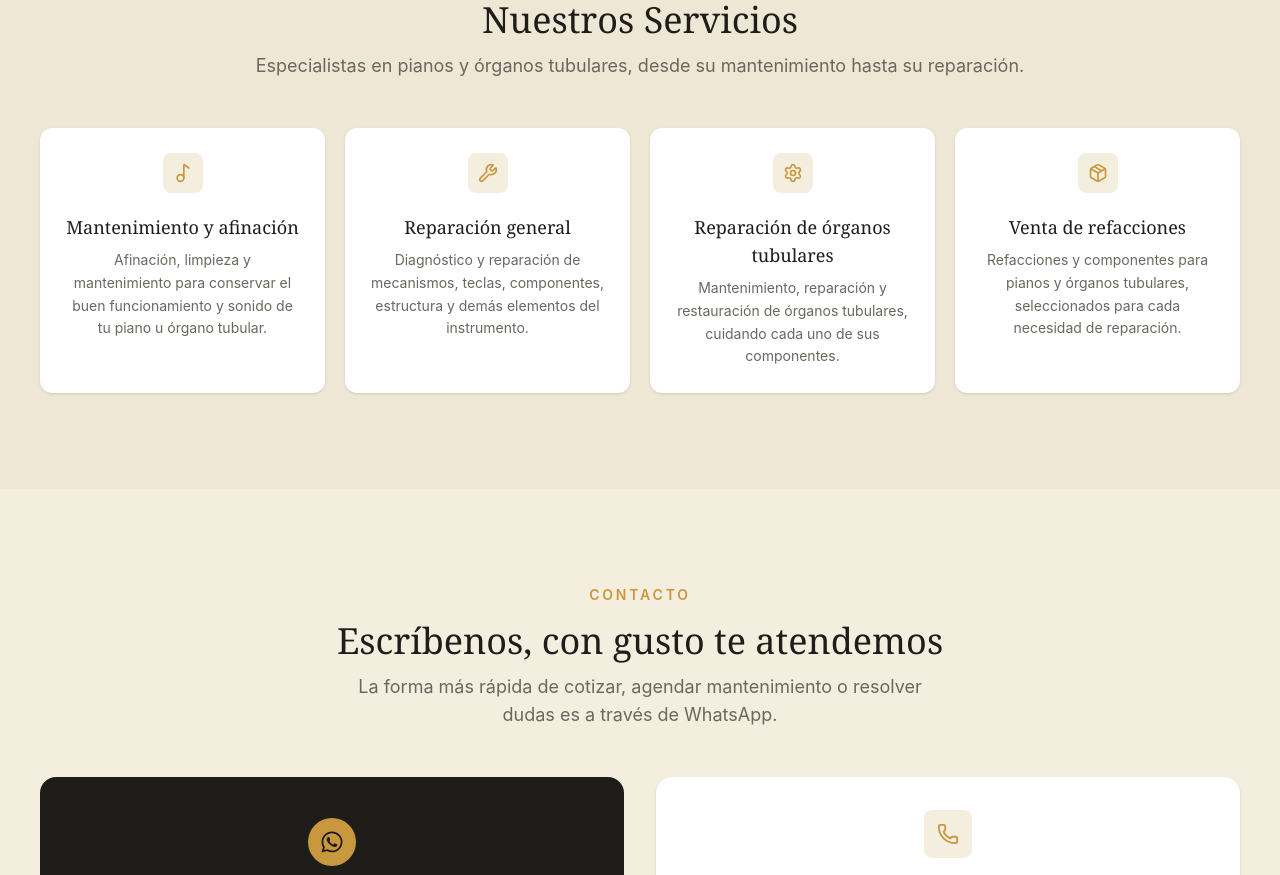
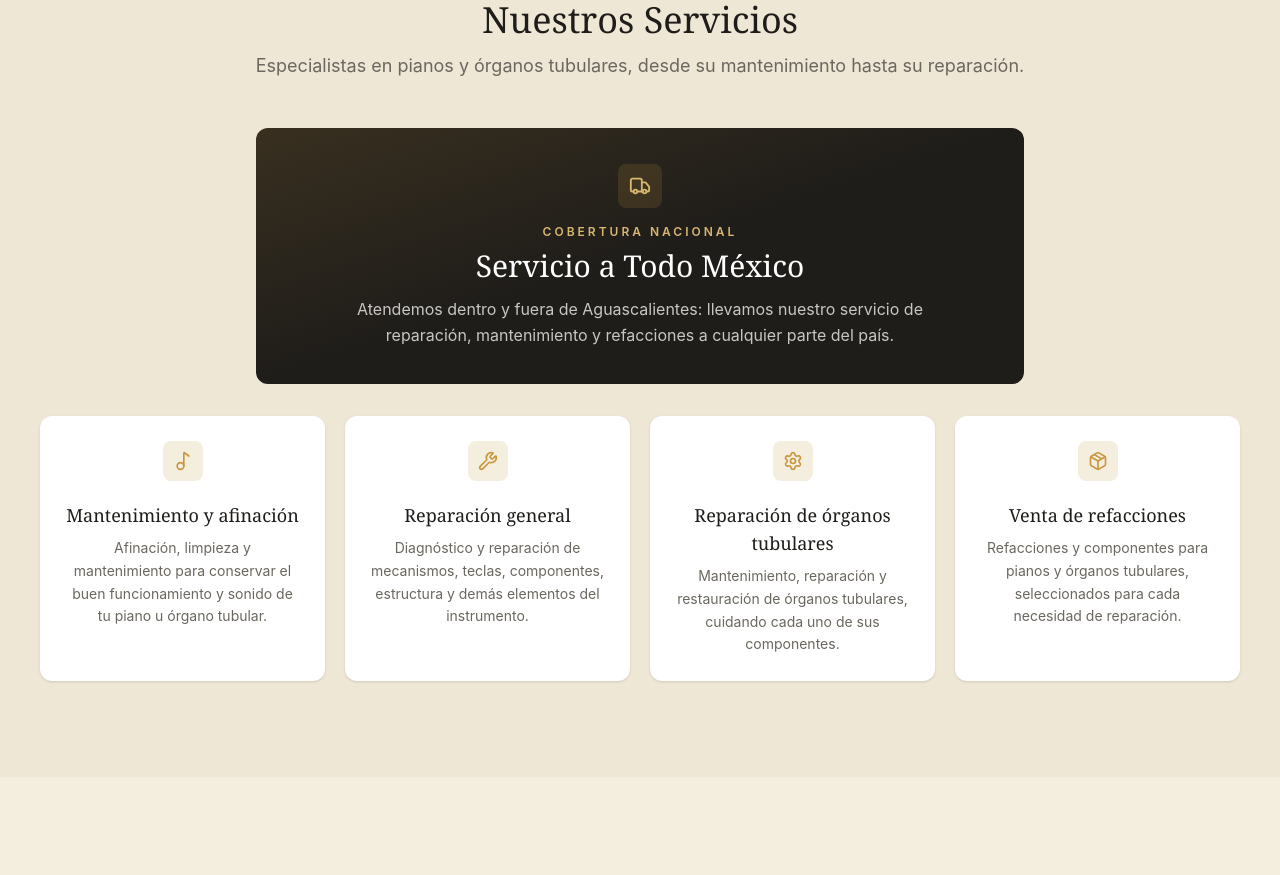
Before and after one commit to alexis-laris/pianos-economicos, a React (Vite) app: page / in a window 1280 px wide. Shown: the part 1480-2355 px from the top of the page. Built offline with nearby package versions, Linux system fonts and the light colour scheme.

Commit message:
card main

```diff
--- a/src/components/Services.jsx
+++ b/src/components/Services.jsx
@@ -1,5 +1,5 @@
 import React from 'react'
-import { Wrench, Music2, Settings, Package, PenTool } from 'lucide-react'
+import { Wrench, Music2, Settings, Package, Truck } from 'lucide-react'
 
 export default function Services() {
     return (
@@ -18,6 +18,32 @@ export default function Services() {
                     <p className="text-[#6B675F] text-base sm:text-lg mb-12">
                         Especialistas en pianos y órganos tubulares, desde su mantenimiento hasta su reparación.
                     </p>
+                </div>
+
+                <div className="mb-8 flex justify-center">
+                    <div className="relative overflow-hidden rounded-xl bg-[#1F1D1A] px-6 py-8 sm:px-10 sm:py-9 w-full max-w-3xl text-center">
+                        <div className="pointer-events-none absolute inset-0 bg-linear-to-br from-[#C9973E]/15 via-transparent to-transparent" />
+
+                        <div className="relative flex flex-col items-center">
+                            <div className="w-11 h-11 rounded-lg bg-[#C9973E]/15 flex items-center justify-center text-[#D9B66F] mb-4">
+                                <Truck size={22} />
+                            </div>
+
+                            <p className="text-[10px] sm:text-xs tracking-[0.25em] font-semibold text-[#D9B66F] mb-2">
+                                COBERTURA NACIONAL
+                            </p>
+
+                            <h3 className="font-serif text-2xl sm:text-3xl text-white mb-3">
+                                Servicio a Todo México
+                            </h3>
+
+                            <p className="text-sm sm:text-base text-white/75 max-w-xl leading-relaxed">
+                                Atendemos dentro y fuera de Aguascalientes: llevamos nuestro
+                                servicio de reparación, mantenimiento y refacciones a cualquier
+                                parte del país.
+                            </p>
+                        </div>
+                    </div>
                 </div>
 
                 <div className="grid grid-cols-1 sm:grid-cols-2 lg:grid-cols-4 gap-5">
```
